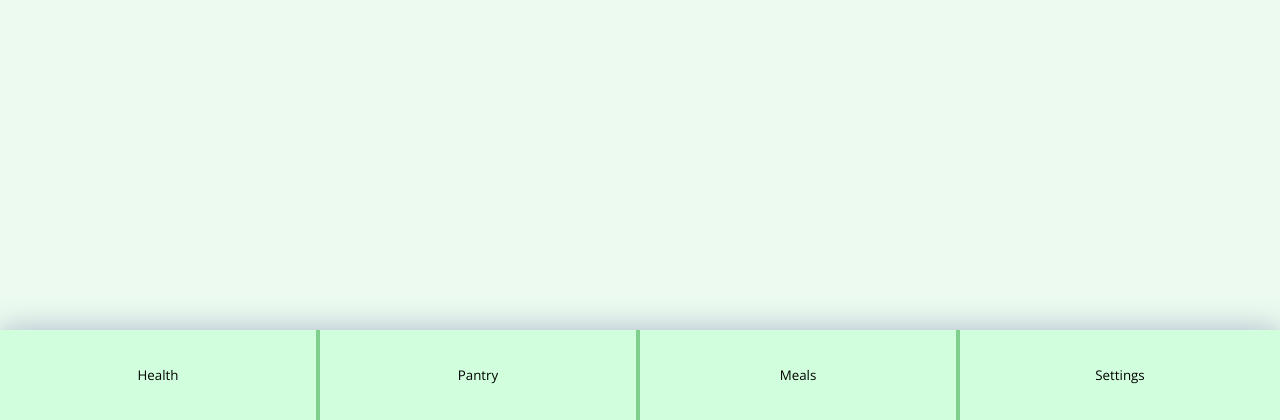
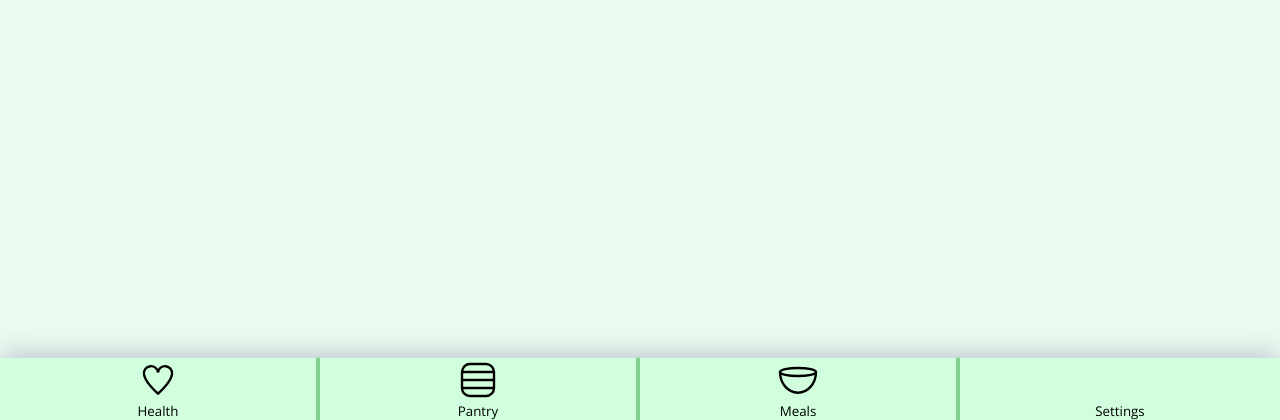
Before and after one commit to frankiekim5/Junior_Design_PVI, a Flask app: page / in a window 1280 px wide. Shown: the part 380-800 px from the top of the page. Run offline with Flask 2, Linux system fonts and the light colour scheme.

Commit message:
Added support for task bar icons and completed icons for health, pantrys and meals. Just need settings now :O

```diff
--- a/demo/static/index.css
+++ b/demo/static/index.css
@@ -52,7 +52,7 @@
 	padding: 0;
 	text-align: center;
 	margin: 0;
-	height: 100%;
+	height: relative;
 	display: table-row;
 }
 
@@ -70,14 +70,24 @@
 	width: 100%;
 	z-index: 1;
 	margin: 0;
+	height: relative;
 	/*border-right: 4px solid #81CF8D;*/
-	padding: 2.7em 1em;
+	padding: 0em 0em;
 	font-family: 'Open Sans', sans-serif;
 	border: none;
 	background: transparent;
 	&:focus {
 		outline: none;
 	}
+}
+
+.taskBarButton img {
+	max-width: 60%;
+	max-height: 5vh;
+}
+
+.taskBarButton p {
+	margin: 0;
 }
 
 .taskBarItem {
--- a/demo/templates/index.html
+++ b/demo/templates/index.html
@@ -15,9 +15,16 @@
 	</div>
 	<div class="taskbar">
 		<ul>
-			<li><button class="taskBarButton" onclick="taskbarClick(this)" id='healthButton' name="Health">Health</button></li>
-			<li><button class="taskBarButton" onclick="taskbarClick(this)" id='pantryButton' name="Pantry">Pantry</button></li>
-			<li><button class="taskBarButton" onclick="taskbarClick(this)" id='mealsButton' name="Meals">Meals</button></li>
+			<li><button class="taskBarButton" onclick="taskbarClick(this)" id='healthButton' name="Health">
+				<center><img width=""src="{{ url_for('static', filename='health.svg') }}"/></center>
+				<p>Health</p>
+			</button></li>
+			<li><button class="taskBarButton" onclick="taskbarClick(this)" id='pantryButton' name="Pantry">
+				<center><img width=""src="{{ url_for('static', filename='pantry.svg') }}"/></center>
+				<p>Pantry</p>
+			</button></li>
+			<li><button class="taskBarButton" onclick="taskbarClick(this)" id='mealsButton' name="Meals"><center><img width=""src="{{ url_for('static', filename='meals.svg') }}"/></center>
+				<p>Meals</p></button></li>
 			<li><button class="taskBarButton" onclick="taskbarClick(this)" id='settingsButton' name="Settings">Settings</button></li>
 		</ul>
 	</div>
```
Also changed, not shown: demo/static/health.svg (added), demo/static/meals.svg (added), demo/static/pantry.svg (added).
